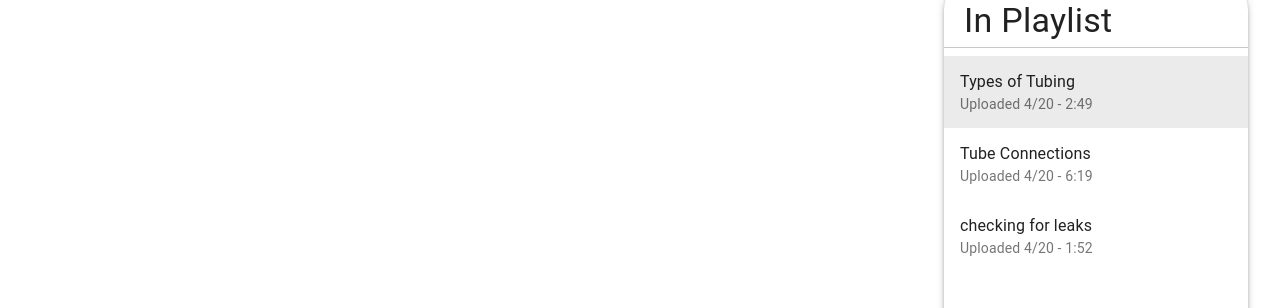
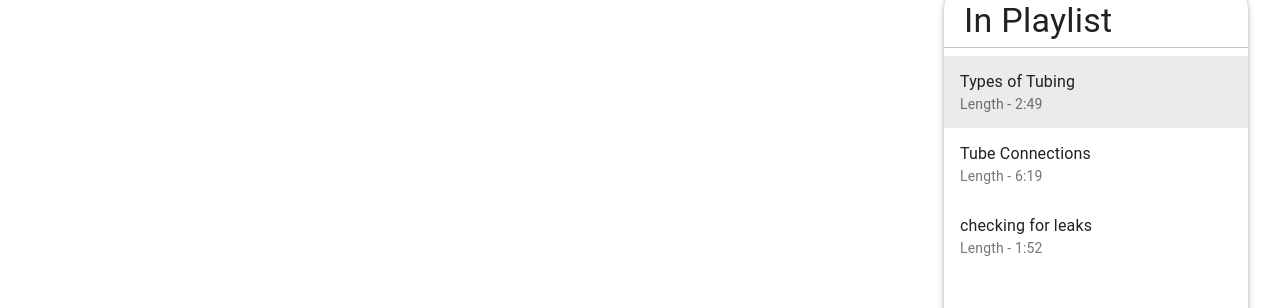
Before and after one commit to timothyliutl/inventorysite, a React (Create React App) app: page /video in a window 1280 px wide. Shown: the part 116-424 px from the top of the page. Built offline with nearby package versions, Linux system fonts and the light colour scheme.

Commit message:
minor changes to images

```diff
--- a/src/Components/PlayList.tsx
+++ b/src/Components/PlayList.tsx
@@ -47,7 +47,7 @@ const PlayList = (props: propsTypes) => {
                             <ListItemText className={props.darkmodeOn ? classes.fontDarkMode : ''} primary={video.name} secondary={
                                 <React.Fragment>
                                     <p className={props.darkmodeOn ? classes.fontDarkMode : ''} style={{ margin: '0' }}>
-                                        Uploaded 4/20 - {video.time}
+                                        Length - {video.time}
                                     </p>
                                 </React.Fragment>
                             }></ListItemText>
--- a/src/Pages/VideoSelectionPage.tsx
+++ b/src/Pages/VideoSelectionPage.tsx
@@ -24,7 +24,7 @@ const VideoSelectionPage = (props: propTypes) => {
             name: 'Tubing Tutorials',
             description: "First Playlist Videos",
             id: 'id1',
-            imageURL: 'http://uglabs.phy.queensu.ca:81/attachments/playlist1.png'
+            imageURL: 'http://uglabs.phy.queensu.ca:81/attachments/playlist3.png'
         },
         {
             name: 'Electronics Tutorials',
@@ -36,7 +36,7 @@ const VideoSelectionPage = (props: propTypes) => {
             name: 'Machine Shop Tutorials',
             description: 'Machine Shop Playlist',
             id: 'id3',
-            imageURL: 'http://uglabs.phy.queensu.ca:81/attachments/playlist3.png'
+            imageURL: 'http://uglabs.phy.queensu.ca:81/attachments/playlist1.png'
         }];
 
 
```
